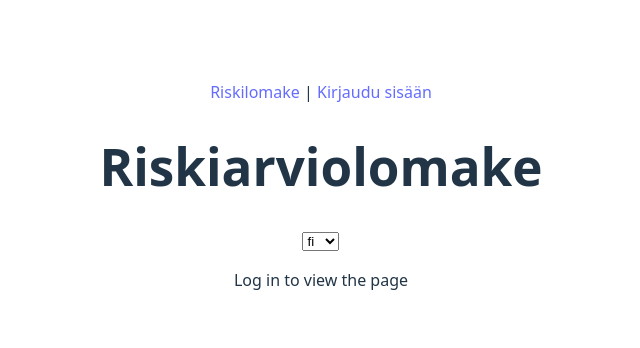
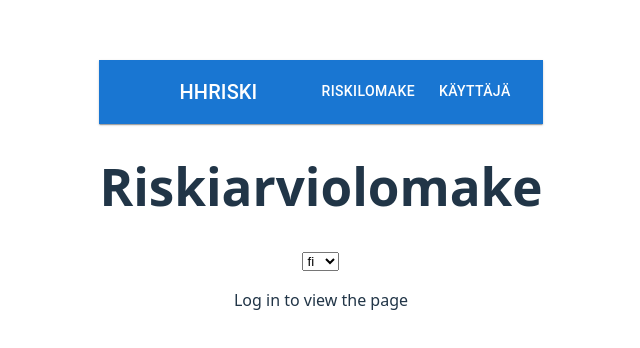
Before and after one commit to haagahelia/HH-SECUR-i, a React (Vite) app in the folder hh-riski/: page / in a window 1280 px wide. Shown: the part 206-554 px from the top of the page, without its empty margins (319-959 px from the left). Built offline with nearby package versions, Linux system fonts and the light colour scheme.

Commit message:
navbar work in progress

```diff
--- a/hh-riski/src/Components/FormPage.tsx
+++ b/hh-riski/src/Components/FormPage.tsx
@@ -1,7 +1,9 @@
-import { Link } from "react-router-dom";
+
 import { useState } from "react";
 import { useCurrentUser } from "../context/UserContext";
 import CooperationRiskForm from "./Form/CooperationRiskForm";
+
+import Navbar from "./Layout/Navbar";
 
 
 const languages = [
@@ -27,33 +29,23 @@ const FormPage = () => {
 
   return (
     <>
-      {user &&
-        <div>
-          {selectedLanguage === 'fi' ?
-            <p>Kirjautuneena {user.username}</p>
-            :
-            <p>Logged in as {user.username}</p>
-          }
-          {selectedLanguage === 'fi' ?
-            <button onClick={clearUser}>Kirjaudu ulos</button>
-            :
-            <button onClick={clearUser}>Logout</button>
-          }
-        </div>
-      }
+      <Navbar language={selectedLanguage} />
 
       <div>
-        {selectedLanguage === 'fi' ?
-          <Link to="/">Riskilomake</Link>
-          :
-          <Link to="/">Risk form</Link>
-        }
-        {" | "}
-        {selectedLanguage === 'fi' ?
-          <Link to="/user">Kirjaudu sisään</Link>
-          :
-          <Link to="/user">Login</Link>
-        }
+        {user && (
+          <div>
+            {selectedLanguage === "fi" ? (
+              <p>Kirjautuneena {user.username}</p>
+            ) : (
+              <p>Logged in as {user.username}</p>
+            )}
+            {selectedLanguage === "fi" ? (
+              <button onClick={clearUser}>Kirjaudu ulos</button>
+            ) : (
+              <button onClick={clearUser}>Logout</button>
+            )}
+          </div>
+        )}
       </div>
 
       <div>
--- /dev/null
+++ b/hh-riski/src/Components/Layout/Navbar.tsx
@@ -0,0 +1,30 @@
+import { AppBar, Toolbar, Typography, Button, Box } from "@mui/material";
+import { Link as RouterLink } from "react-router-dom";
+
+type NavbarProps = {
+    language: "fi" | "en";
+};
+
+const Navbar = ({ language }: NavbarProps) => {
+    return (
+        <AppBar position="static" color="primary" elevation={1}>
+            <Toolbar>
+                <Typography variant="h6" sx={{ flexGrow: 1 }}>
+                    HHRISKI
+                </Typography>
+
+                <Box sx={{ display: "flex", gap: 1 }}>
+                    <Button color="inherit" component={RouterLink} to="/">
+                        {language === "fi" ? "Riskilomake" : "Risk form"}
+                    </Button>
+
+                    <Button color="inherit" component={RouterLink} to="/user">
+                        {language === "fi" ? "Käyttäjä" : "User"}
+                    </Button>
+                </Box>
+            </Toolbar>
+        </AppBar>
+    );
+};
+
+export default Navbar;
--- a/hh-riski/src/Components/UserPage.tsx
+++ b/hh-riski/src/Components/UserPage.tsx
@@ -1,17 +1,22 @@
 import { Link } from "react-router-dom";
 import { useCurrentUser } from "../context/UserContext";
 
+import Navbar from "./Layout/Navbar";
+import { useState } from "react";
+
 const UserPage = () => {
     const { user, setUserById, clearUser, testUsers } = useCurrentUser();
+    const [selectedLanguage, setSelectedLanguage] = useState<"fi" | "en">("fi");
     return (
         <>
+      <Navbar language={selectedLanguage} />
+
       <div>
         {user && <p>Logged in as {user.username}</p>}
         {user && <button onClick={clearUser}>Logout</button>}
       </div>
+
       <div>
-                <Link to="/">Home</Link>
-                <Link to="/user">User Page</Link>
         <h1>User Page</h1>
       </div>
             <div>
```
Lines whose indentation alone changed are shown as unchanged.
